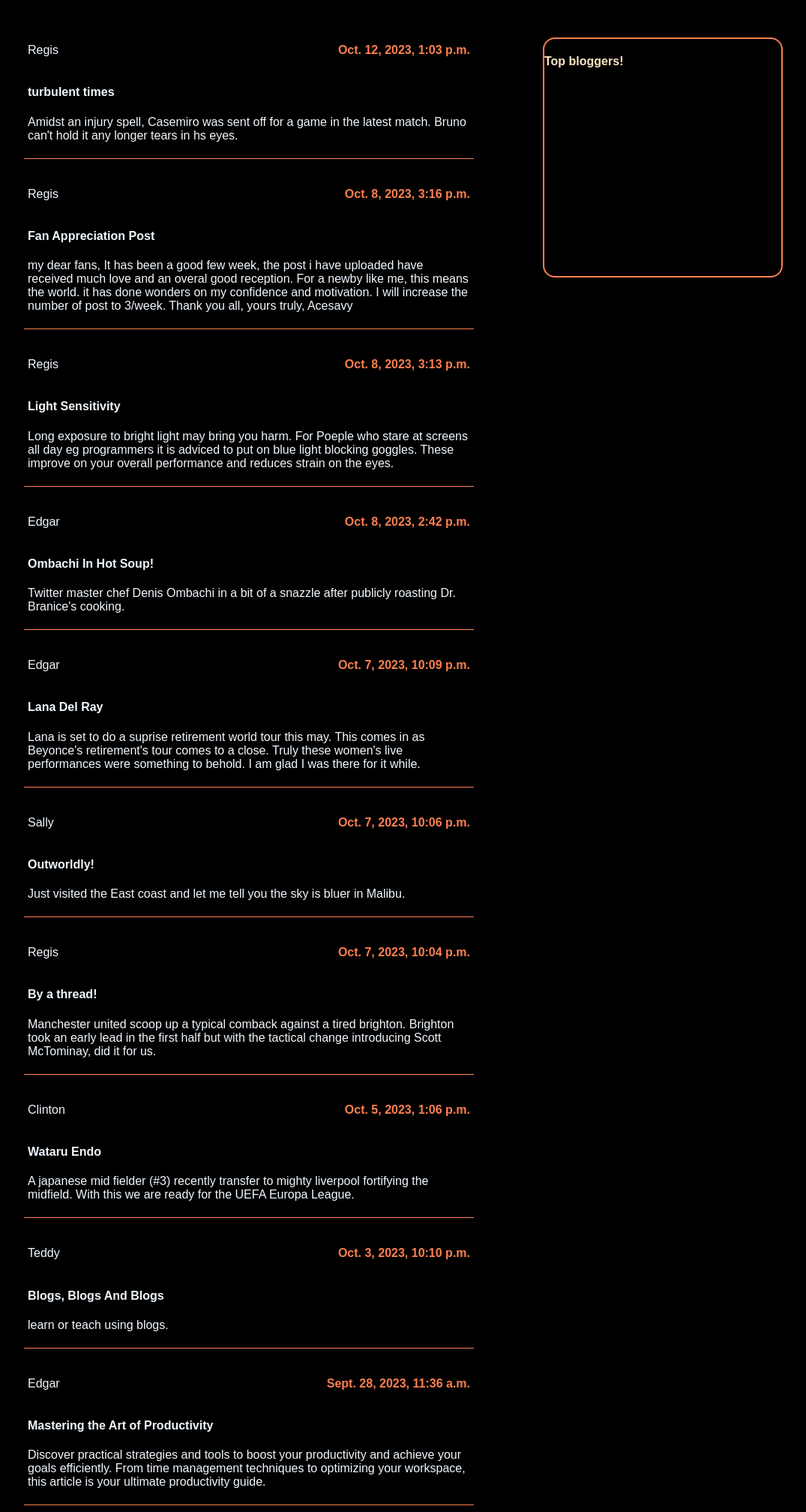
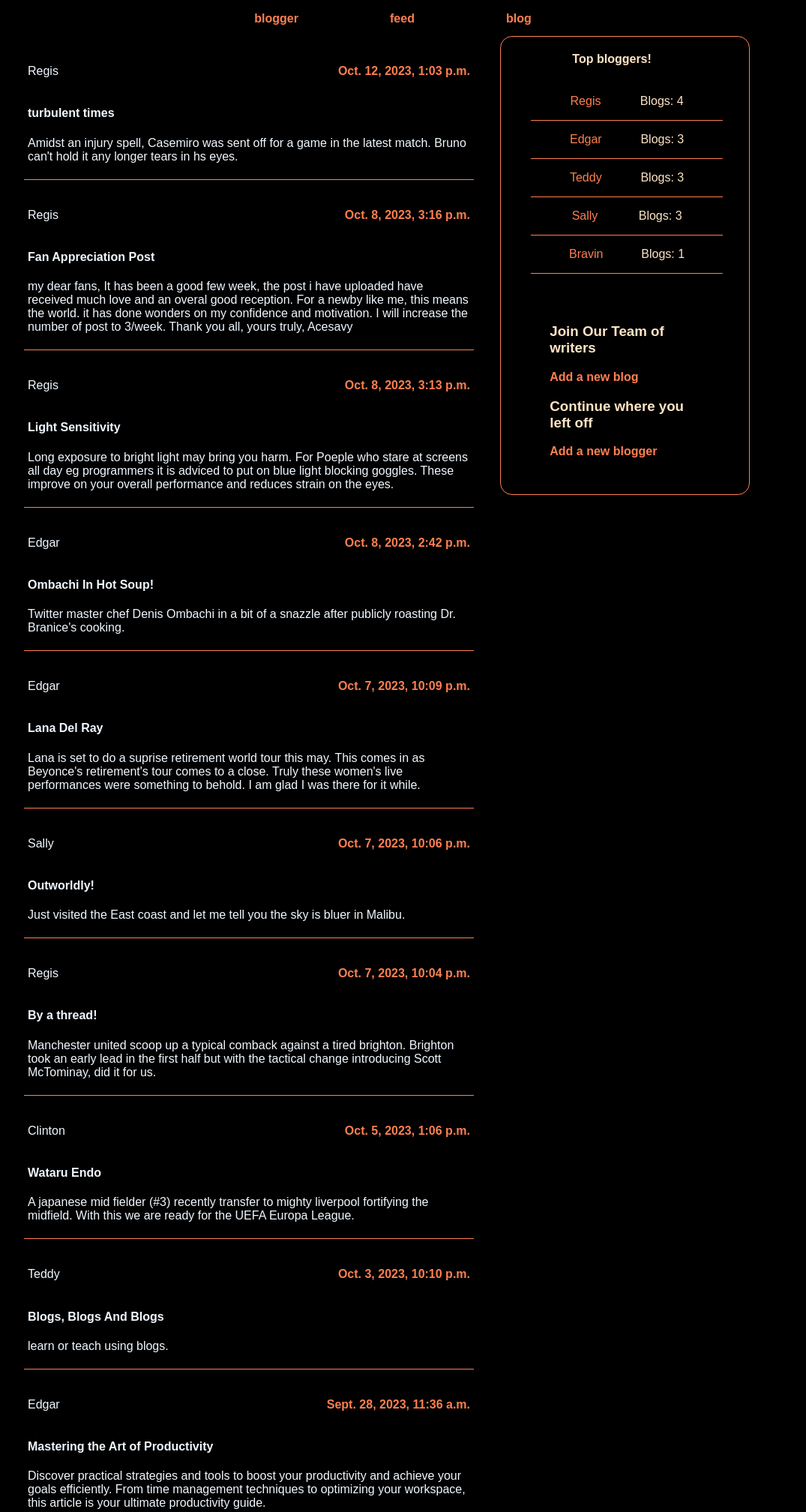
Before and after one commit to sammyrhymes/django_samples, a Django app: page / in a window 1280 px wide. Shown: the top 2016 px of the page at 75% size, without its empty margins (136-1211 px from the left). Run offline with Django 4.2, Linux system fonts and the light colour scheme; data comes from the database, SQL or seed files in the repository; both versions use the stored data as it was after the commit.

Commit message:
Added styling to the views 	- user can now add blogs, bloggers on-site 	- added a nav bar 	- added mock data for testing

```diff
--- a/new/blog/templates/blog/index.html
+++ b/new/blog/templates/blog/index.html
@@ -19,9 +19,29 @@
             font-family: chivo, sans-serif;
             color: bisque;
             text-decoration: none;
+
+        }
+        nav{
+            height: 6vh;
+        }
+        .nav-items{
+            width: 40%;
+            margin: auto;
             display: flex;
             justify-content: space-between;
-            margin-top: 20px;
+        }
+        .nav-items a{
+            color: coral;
+            font-weight: 600;
+            transition: all 300ms ease-in-out;
+        }
+        .nav-items a:hover{
+            color: rgb(245, 89, 32);
+            transform: scale(1.1);
+        }
+        .content{
+            display: flex;
+            justify-content: space-between;
         }
         .articles{
             overflow: auto;
@@ -63,19 +83,80 @@
             border-radius: 6px;
             height: 10px;
         }
+        .sidebar{
+            border: 1px solid coral;
+            border-radius: 1rem;
+            width: 26%;
+            height: max-content;
+            margin: auto;
+            position: fixed;
+            right: 9rem;
+        }
+        .bloggers h4{
+            text-align: center;
+        }
         .bloggers{
-            border: 2px solid coral;
-            width: 25%;
-            border-radius: 16px;
-            height: 40vh;
-            position: fixed;
-            top:50px;
-            right: 100px;
+            margin: auto;
+            margin-right: 35px;
+        }
+        .blogger{
+            display: flex;
+            justify-content: space-evenly;
+            align-items: center;
+            border-bottom: 1px solid coral;
+        }
+        .blogger a{
+            color: coral;
+            transition: all  300ms ease-in-out;
+        }
+        .blogger a:hover{
+            transform: scale(1.1);
+            color: rgb(243, 172, 91);
+        }
+        .addNew{
+            width: 80%;
+            margin: auto;
+            padding: 2rem;
+        }
+        .addNew p a{
+            color: coral;
+            font-weight: 600;
+            transition: all 300ms ease-in-out;
+        }
+        .addNew p a:hover{
+            color: rgb(245, 89, 32);
+            transform: scale(1.1);
         }
 
     </style>
 </head>
 <body>
+    <nav>
+        <ul class="nav-items">
+            <li class="nav_item">
+                <p>
+                    <a href="{% url 'blog:add_blogger' %}">
+                        blogger
+                    </a>
+                </p>
+            </li>
+            <li class="nav_item">
+                <p>
+                    <a href="">
+                        feed
+                    </a>
+                </p>
+            </li>
+            <li class="nav_item">
+                <p>
+                    <a href="{% url 'blog:add_blog' %}">
+                        blog
+                    </a>
+                </p>
+            </li>
+        </ul>
+    </nav>
+    <div class="content">
     <div class="articles">
     {% for blog in blog_data %}
         <ul>
@@ -90,6 +171,7 @@
         </ul>
         {% endfor%}
     </div>
+    <div class="sidebar">
         <div class="bloggers">
         <h4>Top bloggers!</h4>
             <ul>
@@ -101,6 +183,13 @@
                 {% endfor %}
             </ul>
         </div>
-
+        <div class="addNew">
+            <h3>Join Our Team of writers</h3>
+            <p><a href="{% url 'blog:add_blog' %}">Add a new blog</a></p>
+            <h3>Continue where you left off</h3>
+            <p><a href="{% url 'blog:add_blogger' %}">Add a new blogger</a></p>
+        </div>
+    </div>
+</div>
 </body>
 </html>
--- a/new/blog/templates/blog/writer.html
+++ b/new/blog/templates/blog/writer.html
@@ -65,7 +65,7 @@
     <p class="bio"><span>Bio: </span>{{ writer.bio}}</p>
 
     <ul>
-        {% for blog in writer.blog_set.all %}
+        {% for blog in blogs %}
             <li class="list-item">
                 <a href="{% url 'blog:article' blog.id %}"><span class="blog">{{ blog.title }}</span></a>
                 <p>{{ blog.body }}</p>
--- a/new/blog/urls.py
+++ b/new/blog/urls.py
@@ -6,4 +6,6 @@
     path('', views.feed, name = "feed"),
     path('<int:blog_id>/', views.article, name="article"),
     path('writer/<int:blogger_id>/', views.writer, name="writer"),
+    path('add_blog/', views.AddBlog.as_view(), name='add_blog'),
+    path('add_blogger/', views.AddBlogger.as_view(), name='add_blogger'),
 ]
--- a/new/blog/views.py
+++ b/new/blog/views.py
@@ -1,11 +1,14 @@
-from django.shortcuts import render, get_list_or_404, get_object_or_404
+from django.shortcuts import render, redirect
 from django.http import HttpResponse
 from .models import Blog, Blogger
 from django.db.models import Count
+from django.views import View
+from django.utils import timezone
 
 # Create your views here.
 def feed(request):
     blogs = Blog.objects.select_related('blogger').order_by("-pub_date")
+    ranks = Blogger.objects.annotate(blog_count = Count('blog')).order_by('-blog_count')[:5]
     blog_data = []
     for blog in blogs:
         blog_data.append({
@@ -14,30 +17,84 @@
             "body":blog.body,
             "pub_date":blog.pub_date,
             "blogger": blog.blogger.name,
-            "blogger_id":blog.blogger.id
+            "blogger_id":blog.blogger.id,
         })
     context = {
         "title": "feed",
-        "blog_data":blog_data
+        "blog_data":blog_data,
+        "ranks": ranks,
     }
     return render(request, "blog/index.html",context)
 
 def article(request, blog_id):
     blog = Blog.objects.get(pk = blog_id)
-    ranks = Blogger.objects.annotate(blog_count = Count('blog')).order_by('-blog_count')[:5]
+
     context = {
         "blog":blog,
         "title": "blog",
-        "ranks": ranks
     }
     return render(request, "blog/blog.html", context)
 
 
 def writer(request, blogger_id):
     writer = Blogger.objects.get(pk = blogger_id)
+    blogs = writer.blog_set.all().order_by("-pub_date")
     title = "writer"
     context = {
         "writer":writer,
-        "title": title
+        "title": title,
+        "blogs":blogs,
     }
     return render(request, 'blog/writer.html', context)
+
+class AddBlog(View):
+
+    def get(self, request):
+
+        bloggers = Blogger.objects.all()
+        body = request.session.get('body', False)
+
+        if (body) : del(request.session['body'])
+
+        context = {
+            "bloggers": bloggers,
+            "title": AddBlog,
+            "message": body,
+        }
+
+        return render(request, 'blog/add_blog.html', context)
+
+    def post(self, request):
+
+        body = request.POST.get("body")
+        title = request.POST.get("title")
+        blogger = request.POST.get("blogger")
+
+        b = Blogger.objects.get(name = blogger)
+        b.blog_set.create(body = body, title = title, pub_date = timezone.now())
+        request.session['message'] = body
+
+        return redirect(request.path)
+
+class AddBlogger(View):
+
+    def get(self, request):
+        bio = request.session.get('bio', False)
+
+        if (bio) : del(request.session['message'])
+
+        context = {
+            "message": bio,
+        }
+
+        return render(request, 'blog/add_blogger.html', context)
+
+    def post(self, request):
+
+        bio = request.POST.get("bio")
+        name = request.POST.get("name")
+        username = request.POST.get("username")
+        Blogger(bio = bio, name = name, username = username).save()
+        request.session['message'] = bio
+
+        return redirect(request.path)
```
Also changed, not shown: new/animal/templates/animal/cat.html (+1 -11 lines), new/blog/templates/blog/add_blog.html (added, +147 -0 lines), new/blog/templates/blog/add_blogger.html (added, +126 -0 lines), new/db.sqlite3.
